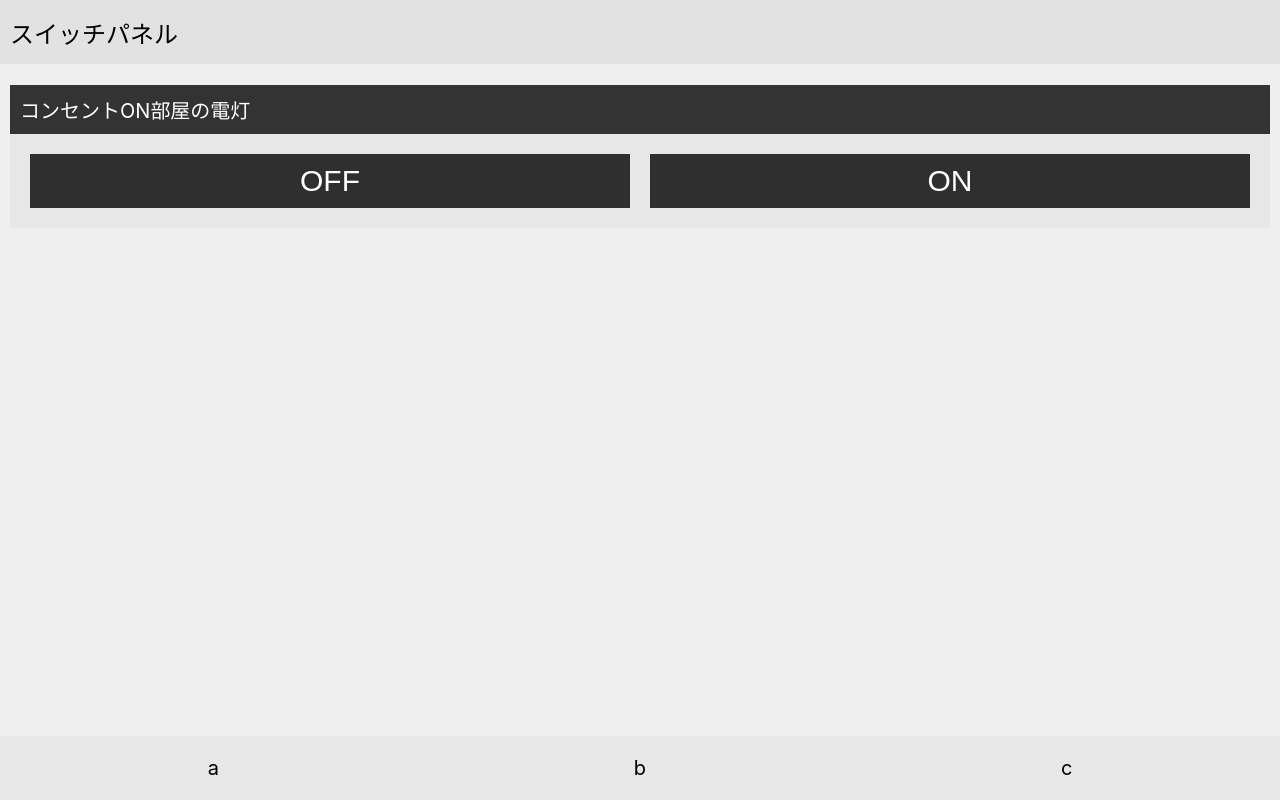
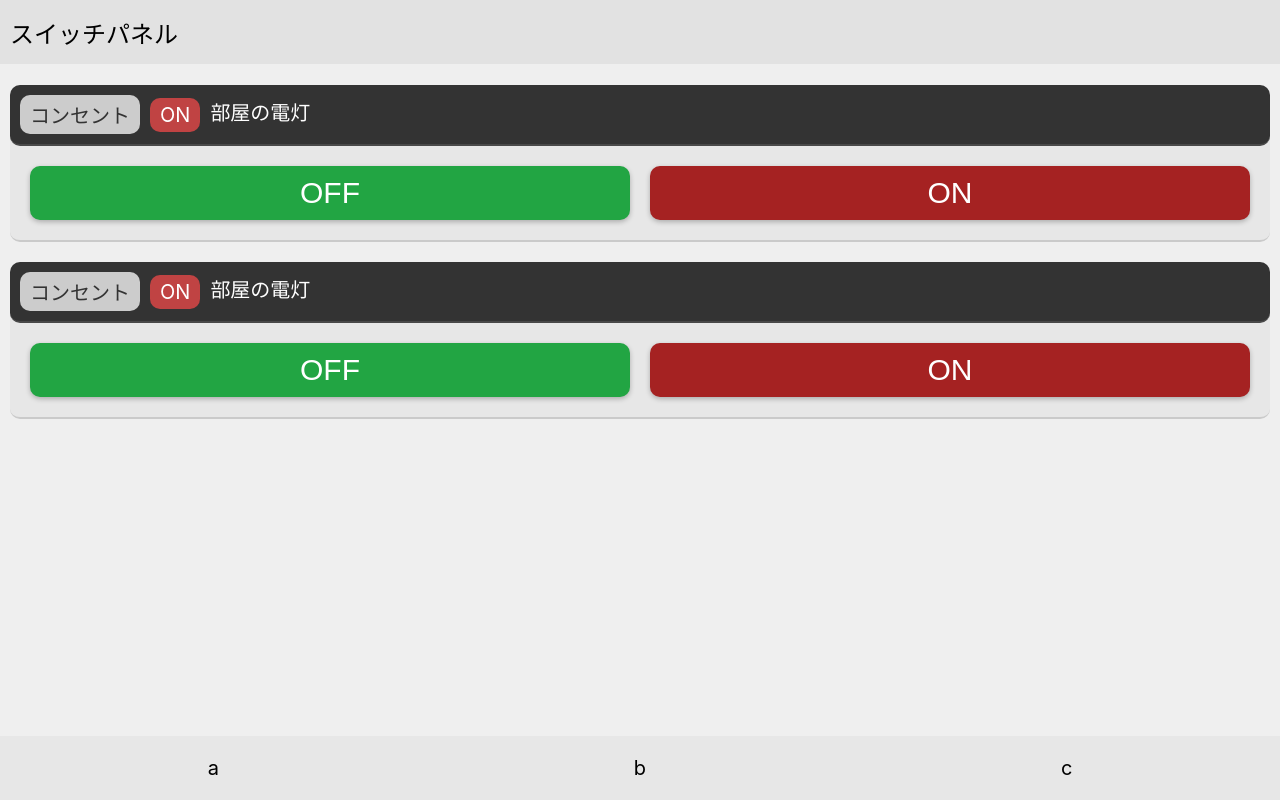
Before and after one commit to Kumi-comb/IO-T-ServerSide, a Nuxt app: page / in a window 1280 px wide. Built offline with nearby package versions, Linux system fonts and the light colour scheme.

Commit message:
角丸にした

```diff
--- a/view/pages/index.vue
+++ b/view/pages/index.vue
@@ -3,13 +3,23 @@
     .panel
       .panel_header
         span.label コンセント
-        span.label ON
+        span.label.label-on ON
         | 部屋の電灯
       .panel_content.contentWrap
         .contentWrap_item
-          button(@click='toggleOn("1")').btn.btn-block OFF
+          button(@click='toggleOn("1")').btn.btn-block.btn-off OFF
         .contentWrap_item
-          button(@click='toggleOff("1")').btn.btn-block ON
+          button(@click='toggleOff("1")').btn.btn-block.btn-on ON
+    .panel
+      .panel_header
+        span.label コンセント
+        span.label.label-on ON
+        | 部屋の電灯
+      .panel_content.contentWrap
+        .contentWrap_item
+          button(@click='toggleOn("1")').btn.btn-block.btn-off OFF
+        .contentWrap_item
+          button(@click='toggleOff("1")').btn.btn-block.btn-on ON
     //- .modalWrap
     //-   .modal
 </template>
@@ -43,6 +53,7 @@ export default {
 
   background-color: rgba(0, 0, 0, 0.25);
 }
+
 .contentWrap {
   font-size: 0;
 
@@ -55,11 +66,17 @@ export default {
     font-size: 1rem;
   }
 }
+
 .panel {
-  padding: 10px;
+  margin: 10px;
+
+  background-color: #e7e7e7;
+
+  border-bottom: 2px solid #cacaca;
+  border-radius: 10px;
 
   &:not(:last-child) {
-    margin-bottom: 10px;
+    margin-bottom: 20px;
   }
 
   &_header {
@@ -67,23 +84,27 @@ export default {
 
     background-color: #333333;
     color: #ffffff;
+    border-bottom: 2px solid #494949;
+    border-radius: 10px;
   }
 
   &_content {
     padding: 10px;
-
-    background-color: #e7e7e7;
   }
 }
+
 .btn {
   padding: 10px;
 
-  background-color: #302f2f;
+  border-radius: 10px;
+
+  background-color: #2f2f2f;
   color: #ffffff;
-
+  box-shadow: 0 2px 5px rgba(0, 0, 0, 0.25);
   font-size: 1.5em;
 
   border: none;
+  cursor: pointer;
 
   &:active {
     background-color: #727272;
@@ -97,5 +118,41 @@ export default {
     display: block;
     width: 100%;
   }
+
+  &-off {
+    background-color: #22a543;
+    &:active {
+      background-color: #1a7e33;
+    }
+  }
+  &-on {
+    background-color: #a52222;
+    &:active {
+      background-color: #7e1a1a;
+    }
+  }
+}
+
+.label {
+  display: inline-block;
+
+  padding: 5px 10px;
+  margin-right: 10px;
+
+  vertical-align: middle;
+
+  background-color: #cccccc;
+  color: #333333;
+
+  border-radius: 10px;
+
+  &-off {
+    background-color: #43c05e;
+    color: #ffffff;
+  }
+  &-on {
+    background-color: #c04343;
+    color: #ffffff;
+  }
 }
 </style>
```
